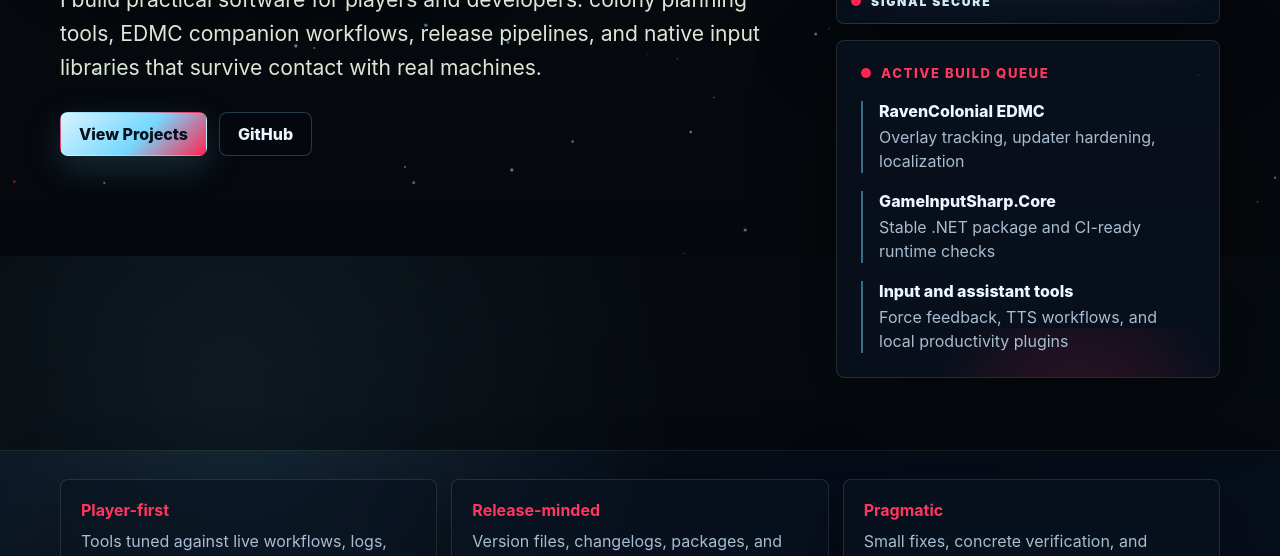
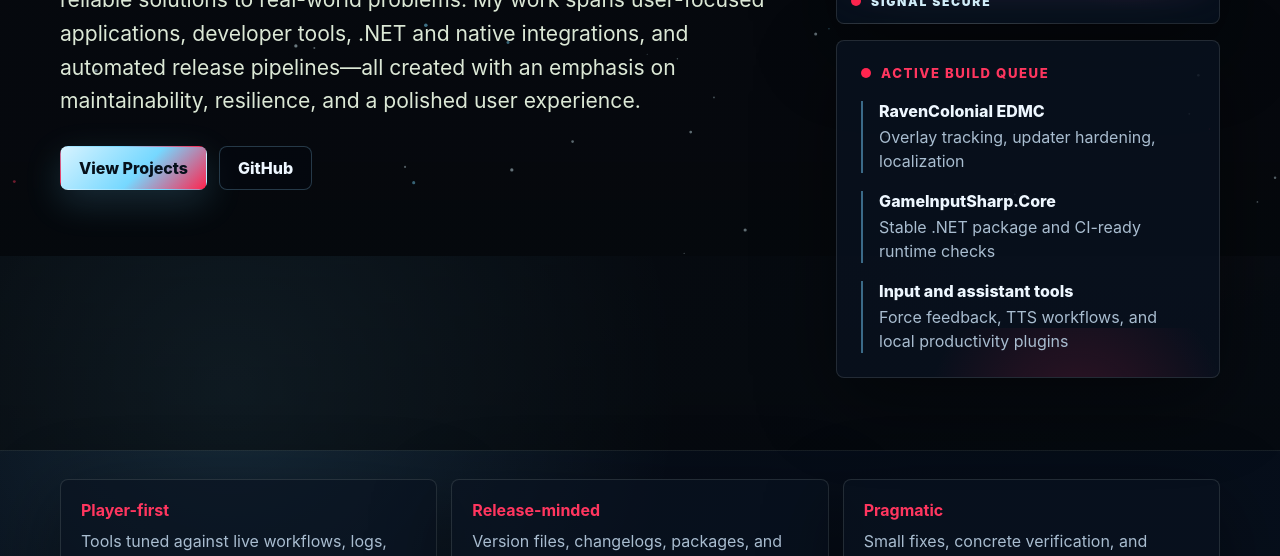
Before and after one commit to Fenris159/Fenris159.github.io, a plain HTML site: page index.html in a window 1280 px wide. Shown: the part 544-1100 px from the top of the page. Drawn offline with Linux system fonts and the light colour scheme; no server answers.

Commit message:
Present independent developer experience professionally

```diff
--- a/index.html
+++ b/index.html
@@ -40,9 +40,11 @@
               <p class="eyebrow">Commander tooling / web systems / .NET interop</p>
               <h1 id="hero-title">Fenris</h1>
               <p class="hero-lede">
-                I build practical software for players and developers: colony planning tools,
-                EDMC companion workflows, release pipelines, and native input libraries that
-                survive contact with real machines.
+                I’m an independent software developer who designs, builds, and ships reliable
+                solutions to real-world problems. My work spans user-focused applications,
+                developer tools, .NET and native integrations, and automated release
+                pipelines—all created with an emphasis on maintainability, resilience, and a
+                polished user experience.
               </p>
               <div class="hero-actions">
                 <a class="button button-primary" href="#projects">View Projects</a>
```
